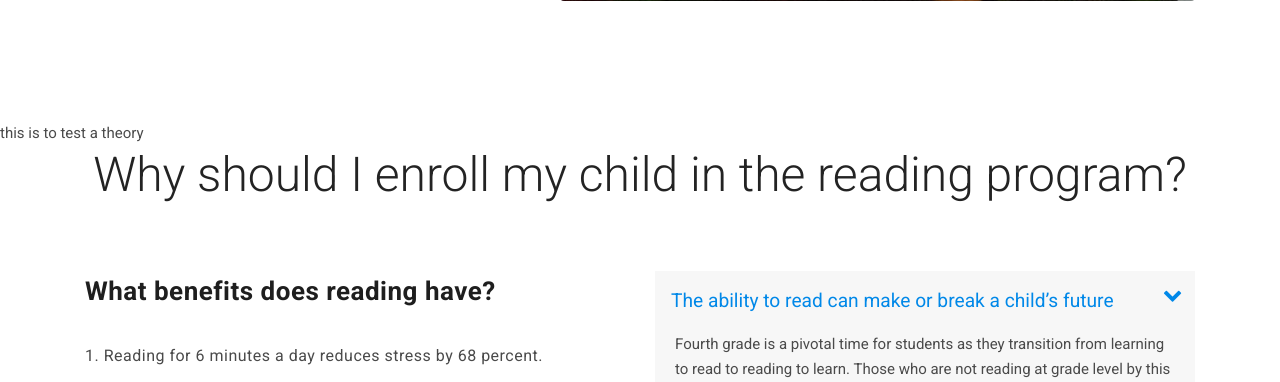
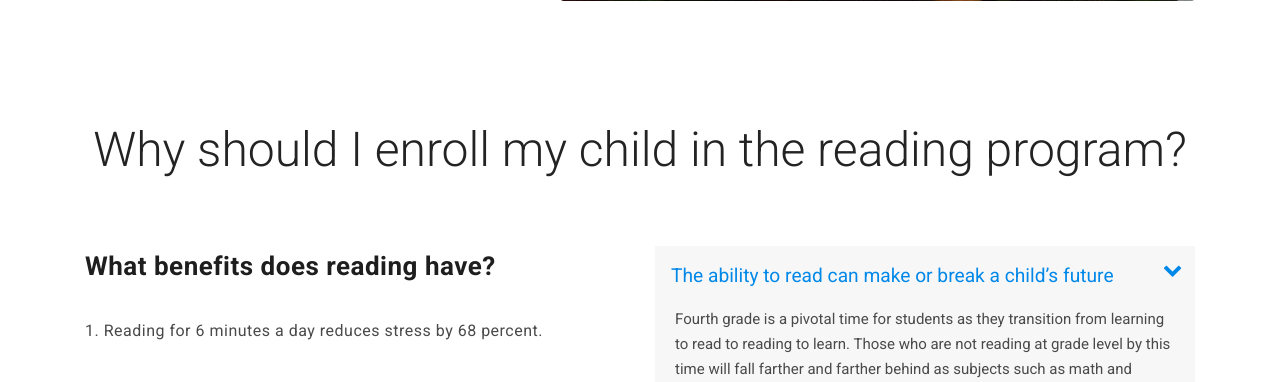
Before and after one commit to hamzanahmed/rl_site, a Django app: page / in a window 1280 px wide. Shown: the part 2417-2799 px from the top of the page. Run offline with Django 3.2, Linux system fonts and the light colour scheme; some libraries are stand-ins or nearby versions.

Commit message:
Update home.html

```diff
--- a/website/templates/home.html
+++ b/website/templates/home.html
@@ -162,11 +162,7 @@ https://templatemo.com/tm-537-art-factory
 
 
     <!-- ***** Features Small Start ***** -->
-    <section class="section" id="services">
-        <div>
-          <p>this is to test a theory</p>
-        </div>
-    </section>
+
     <!-- ***** Features Small End ***** -->
 
 
```
